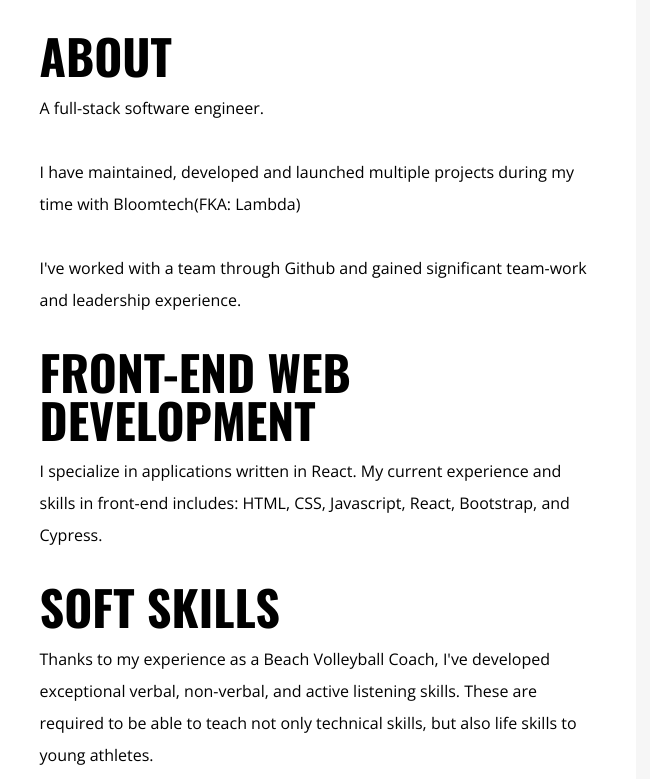
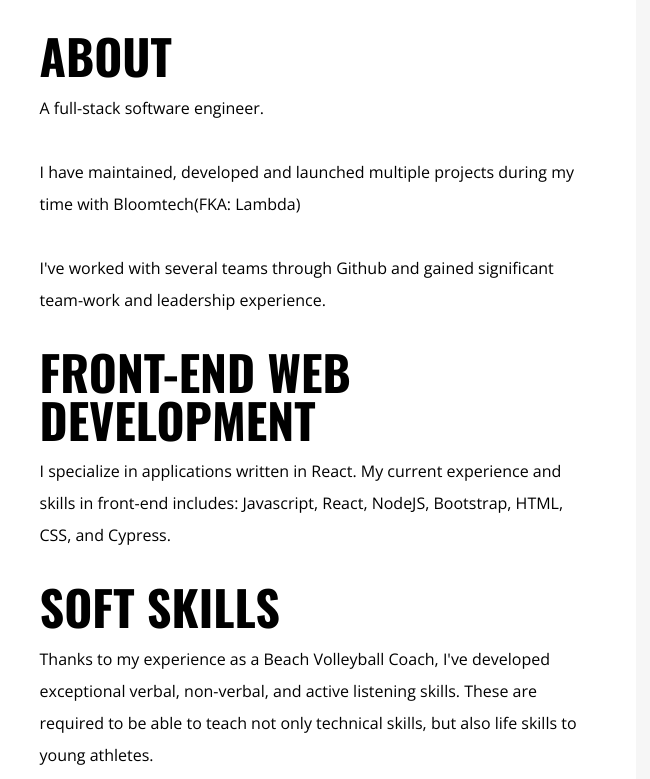
Before and after one commit to wb1110/portfolio, a website: page about.html in a window 1280 px wide. Shown: the top 779 px of the page, 324-974 px from the left. Drawn offline with nearby package versions, Linux system fonts and the light colour scheme.

Commit message:
updated about

```diff
--- a/about.html
+++ b/about.html
@@ -86,14 +86,14 @@
                         <br>
                         I have maintained, developed and launched multiple projects during my time with Bloomtech(FKA: Lambda)<br>
                         <br>
-                        I've worked with a team through Github and gained significant team-work and leadership experience.
+                        I've worked with several teams through Github and gained significant team-work and leadership experience.
                     </p>
                 </section>
                 <section class="about">
                     <h1>FRONT-END WEB DEVELOPMENT</h1>
                     <p>I specialize in applications written in React.
 
-                        My current experience and skills in front-end includes: HTML, CSS, Javascript, React, Bootstrap, and Cypress.
+                        My current experience and skills in front-end includes: Javascript, React, NodeJS, Bootstrap, HTML, CSS, and Cypress.
 
                     </p>
                 </section>
```
